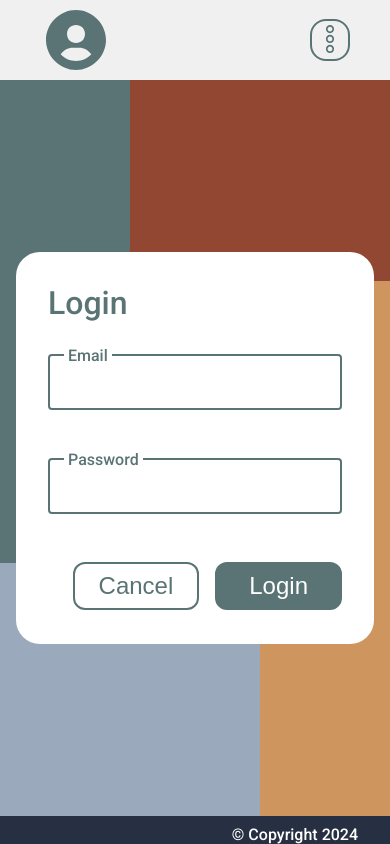
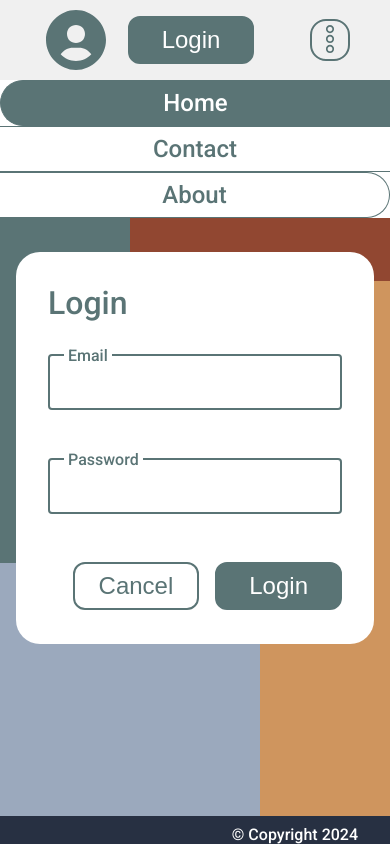
Before and after one commit to KaaRinnna/Login-task, a React (Vite) app: page / in a window 390 px wide. Both pictures are taken after a click on the picture 330 px from the left and 39 px from the top of the page. Built offline with nearby package versions, Linux system fonts and the light colour scheme.

Commit message:
integration with backend

```diff
--- a/src/App.jsx
+++ b/src/App.jsx
@@ -1,9 +1,12 @@
 import './App.css';
+import { useState } from 'react';
 import { Footer } from './components/Footer/Footer';
 import { Form } from './components/Form/Form';
 import { Header } from './components/Header/Header';
 
 function App() {
+  const [image, setImage] = useState("");
+
   return (
     <div className='background'>
       <div className="grid-item div1"/>
@@ -13,9 +16,9 @@ function App() {
       <div className="grid-item div5"/>
 
       <div className='inner'>
-        <Header />
+        <Header image={image} />
         <div className='content'>
-          <Form />
+          <Form setImage={setImage} />
         </div>
         <Footer/>
       </div>
--- a/src/components/Button/Button.jsx
+++ b/src/components/Button/Button.jsx
@@ -1,12 +1,12 @@
 import styles from './Button.module.css';
 
-export const Button = ({children, mode = 'base' | 'primary'}) => {
+export const Button = ({children, mode = 'base' | 'primary', type, onClick}) => {
     const buttonStyleMap = {
         'base': styles.base,
         'primary': styles.primary,
     }
 
     return (
-        <button className={buttonStyleMap[mode]}>{children}</button>
+        <button type={type} onClick={onClick} className={buttonStyleMap[mode]}>{children}</button>
     )
 }
--- a/src/components/Form/Form.jsx
+++ b/src/components/Form/Form.jsx
@@ -2,12 +2,9 @@ import { useState } from 'react';
 import { Button } from '../Button/Button';
 import styles from './Form.module.css';
 
-export const Form = () => {
+export const Form = ({setImage}) => {
     const [username, setUsername] = useState("");
     const [password, setPassword] = useState("");
-
-    const [image, setImage] = useState("")
-
 
     const onSubmit = (event) => {
         event.preventDefault();
@@ -24,9 +21,14 @@ export const Form = () => {
         .then(res => res.json())
         .then(data => {
             console.log(data);
-            setImage(data.image);
+            alert('User logged in!')
+            setImage(data.image)
         });
-    }
+    };
+
+    const onCancel = () => {
+        window.location.reload(true);
+    };
 
     return (
         <div className={styles.container}>
@@ -41,7 +43,7 @@ export const Form = () => {
                     <input type="password" id="password" name="password" onChange={(e) => setPassword(e.target.value)} />
                 </div>
                 <div className={styles.btn}>
-                    <Button mode='base'>Cancel</Button>
+                    <Button type="button" onClick={onCancel} mode='base'>Cancel</Button>
                     <Button type="submit" className={styles.btn} mode='primary'>Login</Button>
                 </div>
             </form>
--- a/src/components/Header/Header.jsx
+++ b/src/components/Header/Header.jsx
@@ -4,28 +4,28 @@ import { Button } from '../Button/Button';
 import dots from '../../assets/three-dots.svg';
 import { useState } from 'react';
 
-export const Header = (image) => {
-    const [visible, setVisible] = useState(false);
+export const Header = ({image}) => {
+    const [menuVisible, setMenuVisible] = useState(false);
 
-    const handleOpen = () => {
-        setVisible(true);
+    const toggleMenu = () => {
+        setMenuVisible(!menuVisible);
     };
 
     return (
         <header className={styles.header}>
             <div className={styles.left}>
-                <img src={icon} />
-                <nav className={styles.nav}>
+                <img src={image || icon} />
+                <nav className={`${styles.nav} ${menuVisible ? styles.menuNav : ''}`}>
                     <a className={styles.selected} href='#'>Home</a>
                     <a href='#'>Contact</a>
                     <a href='#'>About</a>
                 </nav>
             </div>
-            <div className={styles.right}>
+            <div className={`${styles.right} ${menuVisible ? styles.menuNav : ''}`}>
                 <Button mode='primary'>Login</Button>
             </div>
             <div className={styles.menu}>
-                <img onClick={handleOpen} src={dots}/>
+                <img onClick={toggleMenu} src={dots}/>
             </div>
         </header>
     )
--- a/src/components/Header/Header.module.css
+++ b/src/components/Header/Header.module.css
@@ -12,6 +12,8 @@
     justify-content: space-between;
 
     img {
+        width: 3rem;
+        height: 3rem;
         margin-left: 2.5rem;
     }
 }
@@ -38,6 +40,11 @@
             border-right: 1px solid #5a7475;
             border-top-right-radius: 1.75rem;
             border-bottom-right-radius: 1.75rem;
+        }
+
+        &:hover {
+            background-color: #5a7475;
+            color: white;
         }
     }
 
@@ -66,8 +73,25 @@
 }
 
 @media (max-width: 721px) {
-    .nav, .right {
+    .nav {
         display: none;
+        flex-direction: column;
+        position: absolute;
+        top: 5rem;
+        left: 0;
+        margin: 0;
+        z-index: 1;
+        width: 100vw;
+        max-width: 100%;
+        background-color: white;
+    }
+
+    .right {
+        display: none;
+    }
+
+    .menuNav {
+        display: flex;
     }
 
     .header {
```
